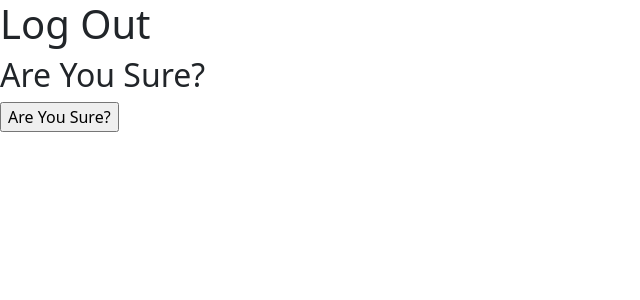
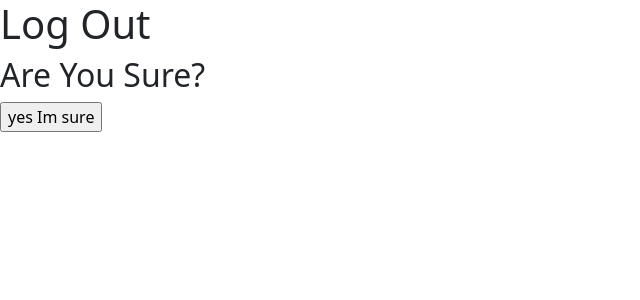
Before and after one commit to mahdibiabani/Django_course_online_shop, a Django app: page /accounts/logout/ in a window 1280 px wide. Shown: the top 300 px of the page, without its empty margins (0-640 px from the left). Run offline with Django 5.2, Linux system fonts and the light colour scheme; the visitor is signed in with stand-in values (Sample User, id 1).

Commit message:
change templates directory

```diff
--- a/pages/templates/account/logout.html
+++ b/templates/account/logout.html
@@ -11,6 +11,6 @@
     <form action="" method="post">
         {% csrf_token %}
 
-        <input type="submit" value="Are You Sure?">
+        <input type="submit" value="yes Im sure">
     </form>
 {% endblock %}
```
Also changed, not shown: templates/account/login.html (renamed from pages/templates/account/login.html), templates/account/signup.html (renamed from pages/templates/account/signup.html).
